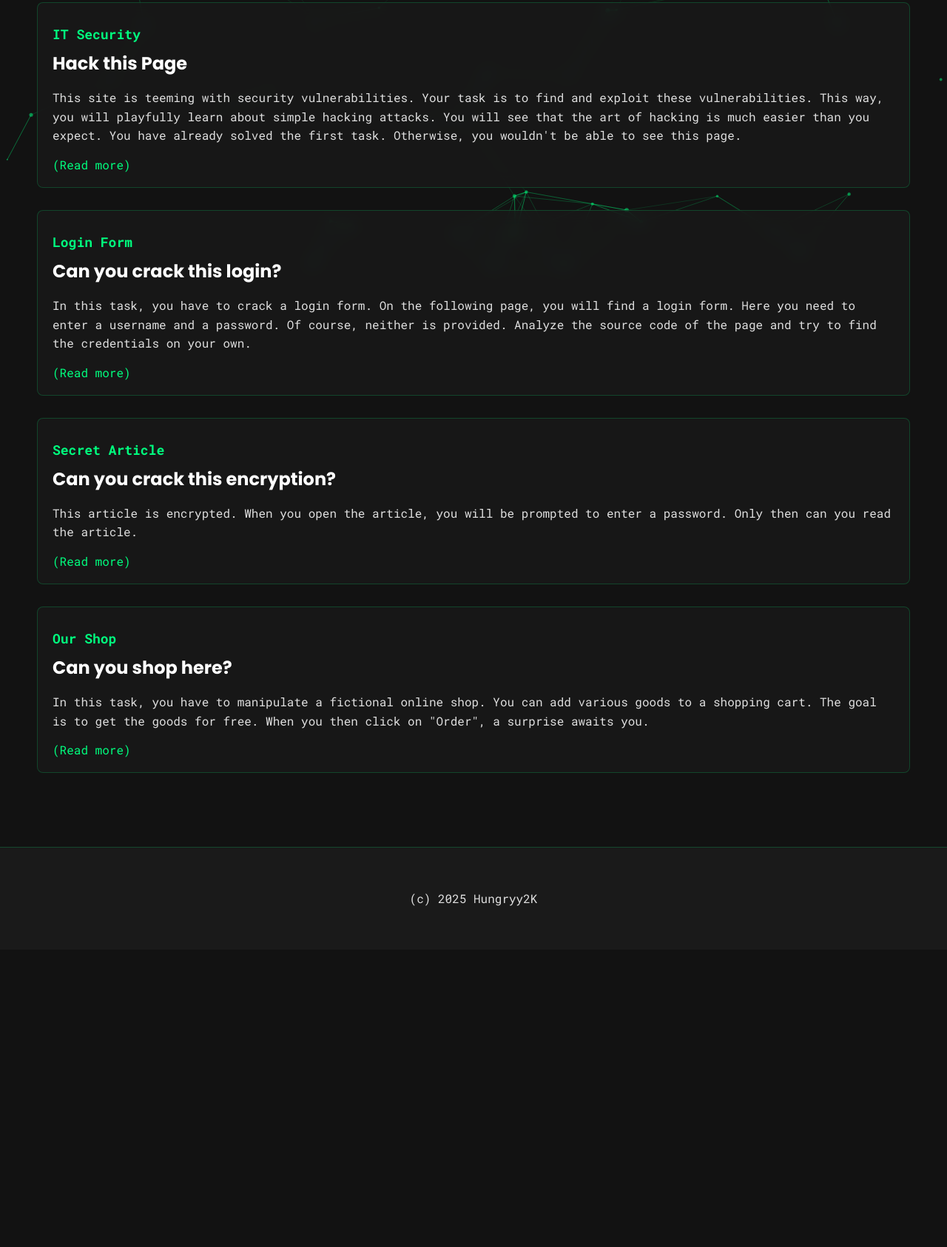
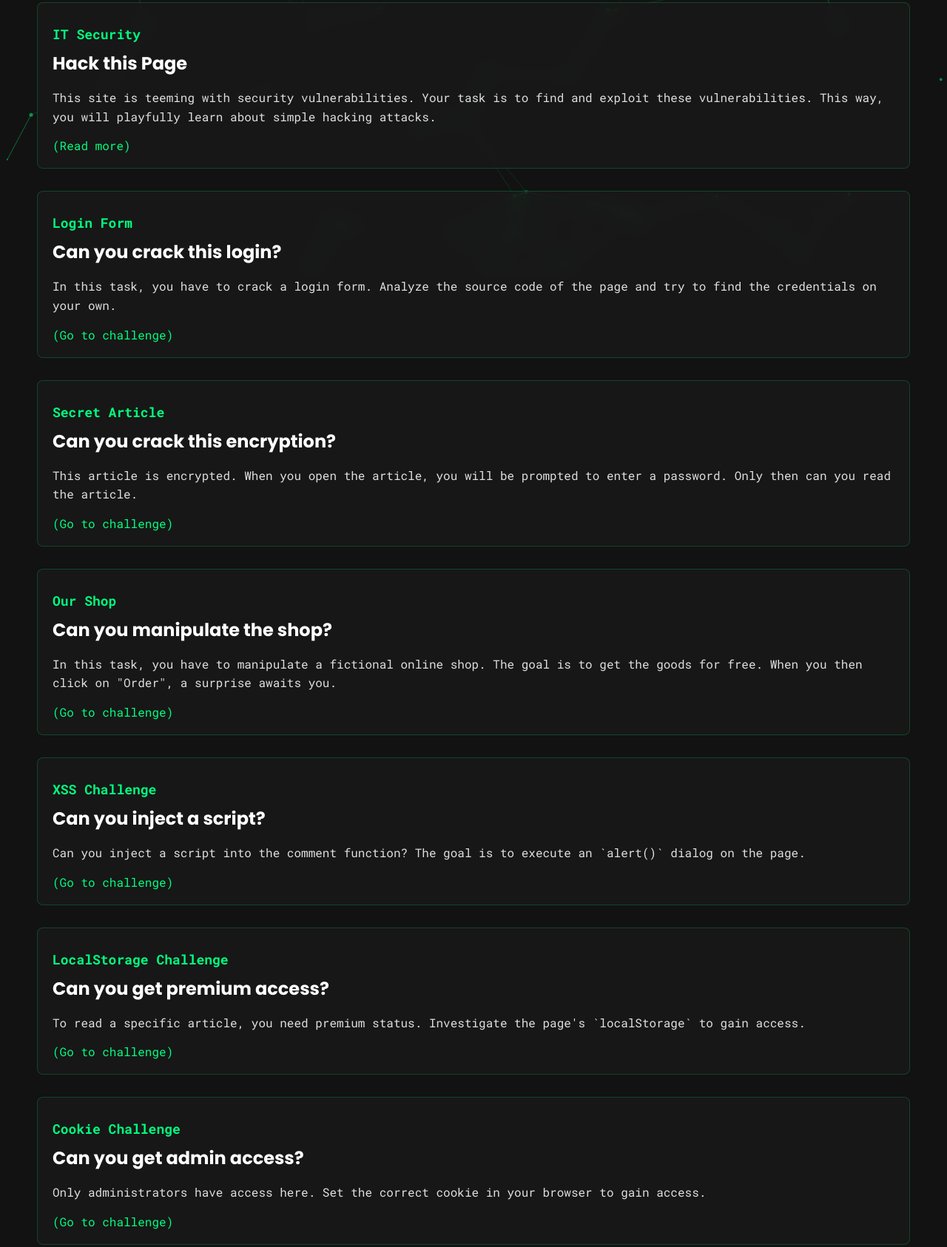
Before and after one commit to Hungryy2K/TryToHack, a plain HTML site: page index.html in a window 1280 px wide. Shown: the part 388-2074 px from the top of the page at 74% size. Before the commit the page ends 1672 px from the top, so only its background shows below. Drawn offline with nearby package versions, Linux system fonts and the light colour scheme.

Commit message:
Update index.html

```diff
--- a/index.html
+++ b/index.html
@@ -1,6 +1,5 @@
 <!DOCTYPE html>
 <html lang="en">
-
 <head>
     <meta charset="UTF-8">
     <meta http-equiv="X-UA-Compatible" content="IE=edge">
@@ -13,116 +12,74 @@
     <div id="particles-container"></div>
     <div w3-include-html="templates/header.html"></div>
     <div w3-include-html="templates/overlay.html"></div>
-    <div class="article">
+
+    <div class="article" data-challenge-id="intro">
         <div class="pretitle">IT Security</div>
         <h2>Hack this Page</h2>
-        <p>
-            This site is teeming with security vulnerabilities. Your task is to find and exploit these vulnerabilities. This way, you will playfully learn about simple hacking attacks. You will see that the art of hacking is much easier than you expect.
-            You have already solved the first task. Otherwise, you wouldn't be able to see this page.
-        </p>
-        <div class="read-more">
-            <a href="article1.html">(Read more)</a>
-        </div>
+        <p>This site is teeming with security vulnerabilities. Your task is to find and exploit these vulnerabilities. This way, you will playfully learn about simple hacking attacks.</p>
+        <div class="read-more"><a href="article1.html">(Read more)</a></div>
     </div>
-    <div class="article article-regular">
+
+    <div class="article article-regular" data-challenge-id="login">
         <div class="pretitle">Login Form</div>
         <h2>Can you crack this login?</h2>
-        <p>
-            In this task, you have to crack a login form. On the following page, you will find a login form. Here you need to enter a username and a password. Of course, neither is provided. Analyze the source code
-            of the page and try to find the credentials on your own.
-        </p>
-        <div class="read-more">
-            <a href="login.html">(Read more)</a>
-        </div>
+        <p>In this task, you have to crack a login form. Analyze the source code of the page and try to find the credentials on your own.</p>
+        <div class="read-more"><a href="login.html">(Go to challenge)</a></div>
     </div>
-    <div class="article article-regular">
+
+    <div class="article article-regular" data-challenge-id="secret-article">
         <div class="pretitle">Secret Article</div>
         <h2>Can you crack this encryption?</h2>
-        <p>
-            This article is encrypted. When you open the article, you will be prompted to enter a password. Only then can you read the article.
-        </p>
-        <div class="read-more">
-            <a href="secret-article.html">(Read more)</a>
-        </div>
+        <p>This article is encrypted. When you open the article, you will be prompted to enter a password. Only then can you read the article.</p>
+        <div class="read-more"><a href="secret-article.html">(Go to challenge)</a></div>
     </div>
-    <div class="article article-regular">
+
+    <div class="article article-regular" data-challenge-id="shop">
         <div class="pretitle">Our Shop</div>
-        <h2>Can you shop here?</h2>
-        <p>
-            In this task, you have to manipulate a fictional online shop. You can add various goods to a shopping cart. The goal is to get the goods for free. When you then click on "Order", a surprise awaits you.
-        </p>
-        <div class="read-more">
-            <a href="shop.html">(Read more)</a>
-        </div>
+        <h2>Can you manipulate the shop?</h2>
+        <p>In this task, you have to manipulate a fictional online shop. The goal is to get the goods for free. When you then click on "Order", a surprise awaits you.</p>
+        <div class="read-more"><a href="shop.html">(Go to challenge)</a></div>
     </div>
+
+    <div class="article article-regular" data-challenge-id="xss">
+        <div class="pretitle">XSS Challenge</div>
+        <h2>Can you inject a script?</h2>
+        <p>Can you inject a script into the comment function? The goal is to execute an `alert()` dialog on the page.</p>
+        <div class="read-more"><a href="xss.html">(Go to challenge)</a></div>
+    </div>
+
+    <div class="article article-regular" data-challenge-id="premium">
+        <div class="pretitle">LocalStorage Challenge</div>
+        <h2>Can you get premium access?</h2>
+        <p>To read a specific article, you need premium status. Investigate the page's `localStorage` to gain access.</p>
+        <div class="read-more"><a href="premium.html">(Go to challenge)</a></div>
+    </div>
+
+    <div class="article article-regular" data-challenge-id="admin">
+        <div class="pretitle">Cookie Challenge</div>
+        <h2>Can you get admin access?</h2>
+        <p>Only administrators have access here. Set the correct cookie in your browser to gain access.</p>
+        <div class="read-more"><a href="admin.html">(Go to challenge)</a></div>
+    </div>
+
+    <div class="article article-regular" data-challenge-id="disabled-form">
+        <div class="pretitle">Form Manipulation</div>
+        <h2>Can you submit the secret coupon?</h2>
+        <p>A form contains a secret coupon, but the field is disabled. Can you bypass this client-side restriction?</p>
+        <div class="read-more"><a href="disabled-form.html">(Go to challenge)</a></div>
+    </div>
+
+    <div class="article article-regular" data-challenge-id="idor">
+        <div class="pretitle">Broken Access Control (IDOR)</div>
+        <h2>Can you find the Admin?</h2>
+        <p>You are viewing a user profile page. Can you find a way to view another user's profile... perhaps even an admin's?</p>
+        <div class="read-more"><a href="profile.html?user_id=1">(Go to challenge)</a></div>
+    </div>
+
     <div w3-include-html="templates/footer.html"></div>
     <script src="https://cdn.jsdelivr.net/npm/tsparticles@2/tsparticles.bundle.min.js"></script>
     <script>
-        tsParticles.load("particles-container", {
-            preset: "bigCircles",
-            background: {
-                color: {
-                    value: "#121212"
-                }
-            },
-            particles: {
-                number: {
-                    value: 60,
-                    density: {
-                        enable: true,
-                        area: 800
-                    }
-                },
-                color: {
-                    value: "#00ff7f"
-                },
-                shape: {
-                    type: "circle"
-                },
-                opacity: {
-                    value: 0.5
-                },
-                size: {
-                    value: { min: 1, max: 3 }
-                },
-                links: {
-                    enable: true,
-                    distance: 150,
-                    color: "#00ff7f",
-                    opacity: 0.4,
-                    width: 1
-                },
-                move: {
-                    enable: true,
-                    speed: 2,
-                    direction: "none",
-                    outModes: "out"
-                }
-            },
-            interactivity: {
-                events: {
-                    onHover: {
-                        enable: true,
-                        mode: "grab"
-                    },
-                    onClick: {
-                        enable: true,
-                        mode: "push"
-                    }
-                },
-                modes: {
-                    grab: {
-                        distance: 200,
-                        links: {
-                            opacity: 1
-                        }
-                    },
-                    push: {
-                        quantity: 4
-                    }
-                }
-            }
-        });
+        tsParticles.load("particles-container", { preset: "bigCircles", background: { color: { value: "#121212" } }, particles: { number: { value: 60, density: { enable: true, area: 800 } }, color: { value: "#00ff7f" }, shape: { type: "circle" }, opacity: { value: 0.5 }, size: { value: { min: 1, max: 3 } }, links: { enable: true, distance: 150, color: "#00ff7f", opacity: 0.4, width: 1 }, move: { enable: true, speed: 2, direction: "none", outModes: "out" } }, interactivity: { events: { onHover: { enable: true, mode: "grab" }, onClick: { enable: true, mode: "push" } }, modes: { grab: { distance: 200, links: { opacity: 1 } }, push: { quantity: 4 } } } });
     </script>
 </body>
 </html>
```
